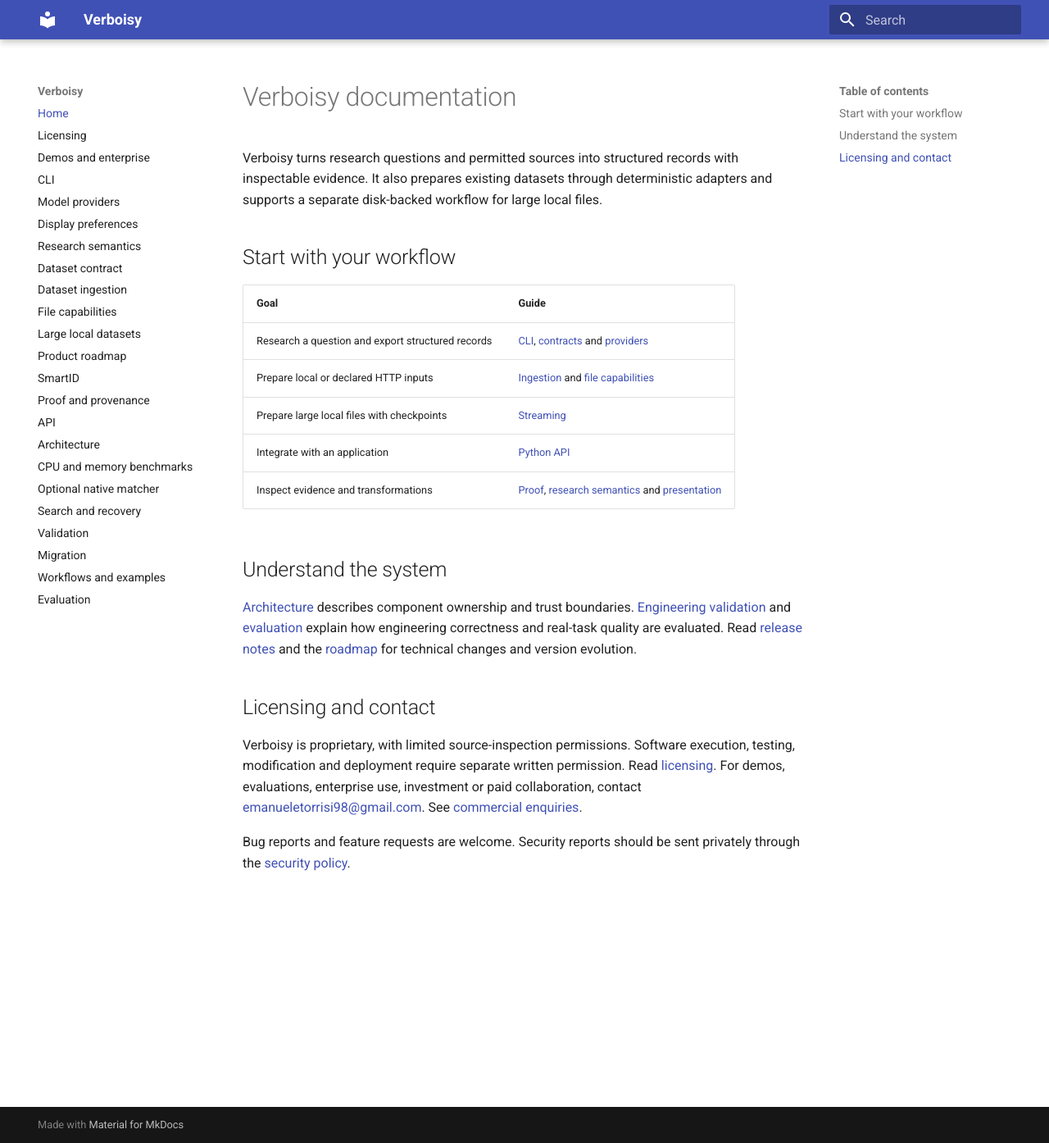
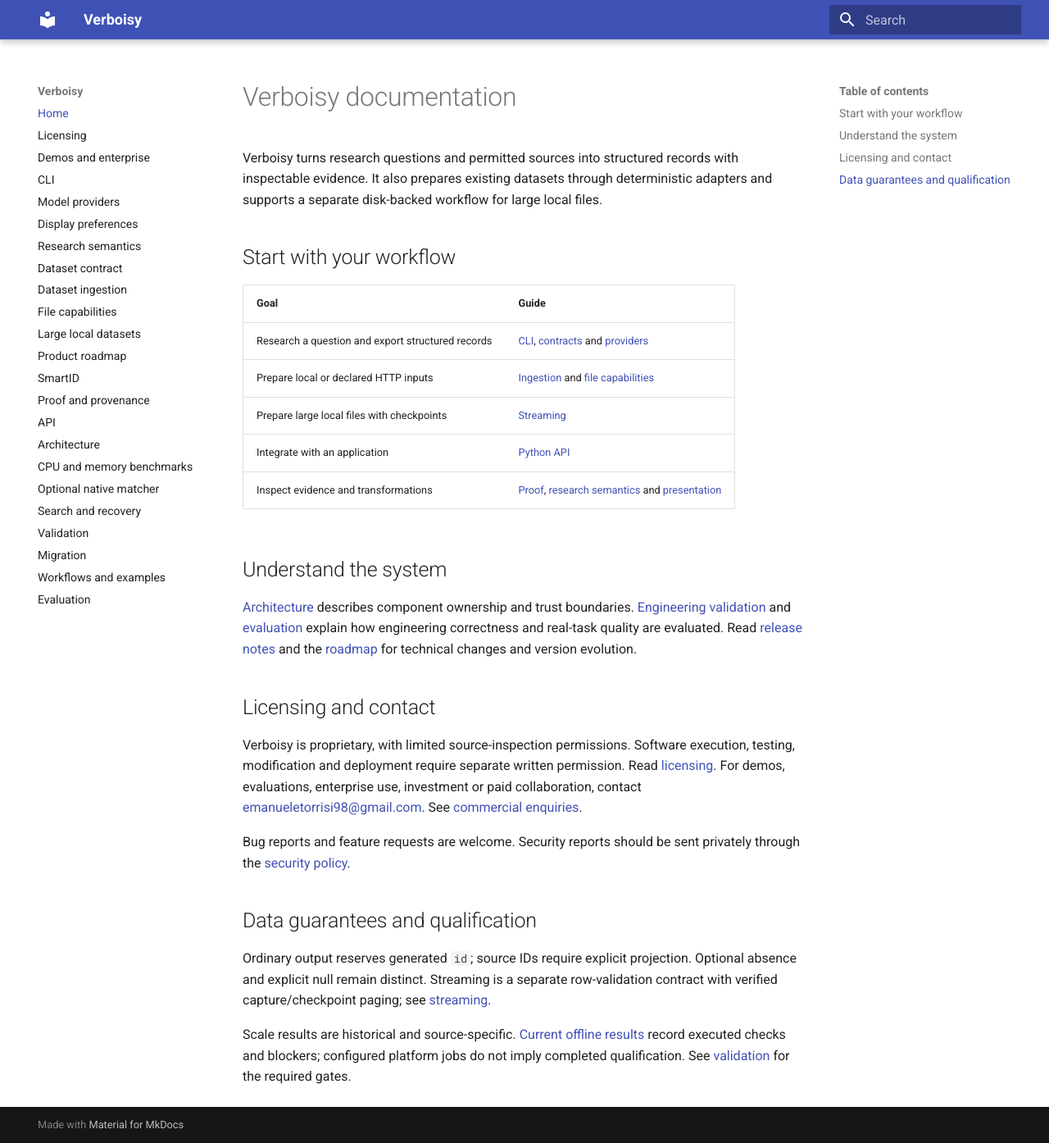
Before and after one commit to EmanueleTorrisi/verboisy, an MkDocs documentation site: the page built from docs/index.md, in a window 1280 px wide and 1394 px high. Shown: the whole window at 82% size. Built offline with MkDocs 1.6.1 and Material for MkDocs 9.7.7, drawn with Linux system fonts in a browser that asks for light colours.

Commit message:
docs: align the documentation entry point with current guarantees

```diff
--- a/docs/index.md
+++ b/docs/index.md
@@ -34,3 +34,14 @@
 
 Bug reports and feature requests are welcome. Security reports should be sent
 privately through the [security policy](https://github.com/EmanueleTorrisi/verboisy/blob/main/.github/SECURITY.md).
+
+
+## Data guarantees and qualification
+
+Ordinary output reserves generated `id`; source IDs require explicit projection.
+Optional absence and explicit null remain distinct. Streaming is a separate row-validation
+contract with verified capture/checkpoint paging; see [streaming](streaming.md).
+
+Scale results are historical and source-specific. [Current offline results](https://github.com/EmanueleTorrisi/verboisy/blob/main/evals/results/offline-validation.json)
+record executed checks and blockers; configured platform jobs do not imply completed
+qualification. See [validation](validation.md) for the required gates.
```
